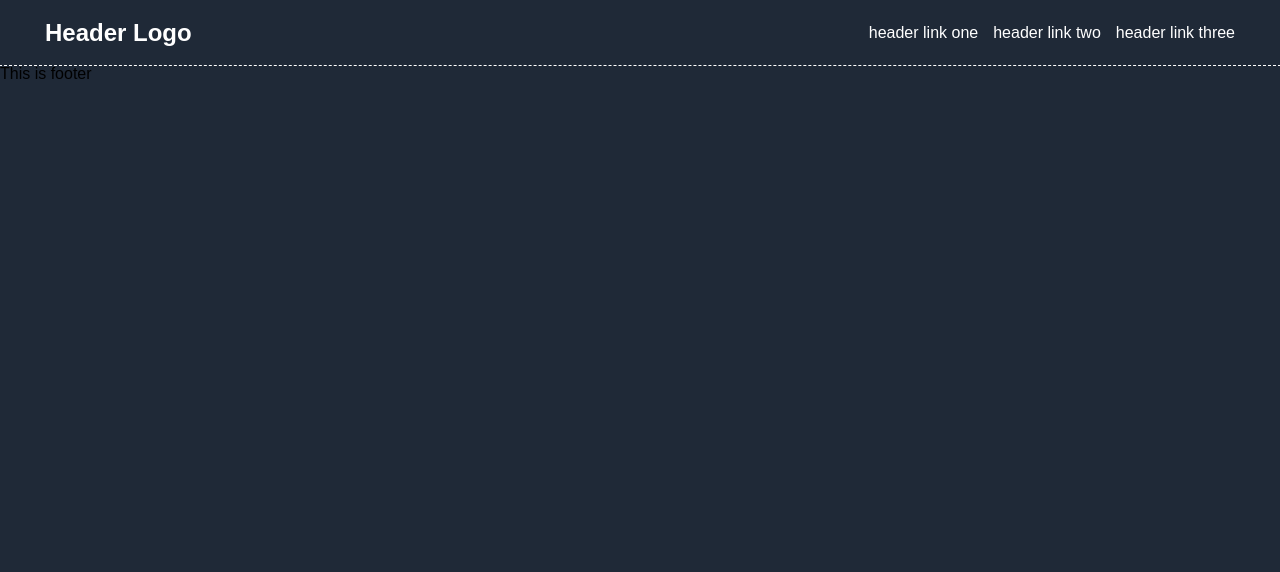
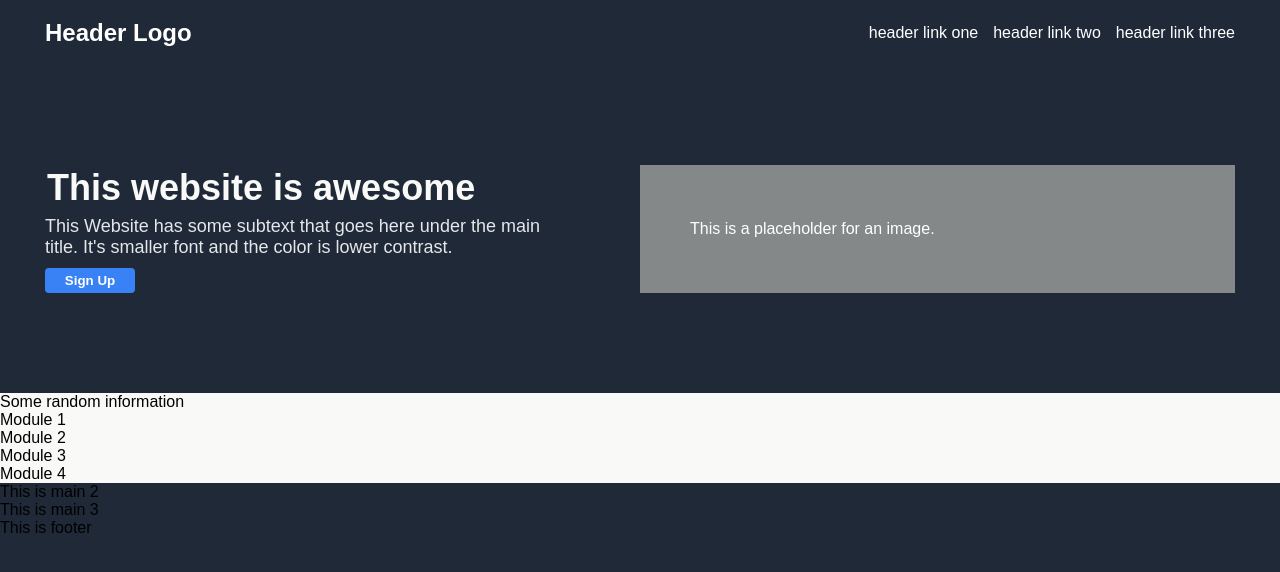
Before and after one commit to ncast37/landing-page, a plain HTML site: page index.html in a window 1280 px wide. Drawn offline with Linux system fonts and the light colour scheme.

```diff
--- a/index.html
+++ b/index.html
@@ -18,10 +18,35 @@
             <div class="header-link-three">header link three</div>
         </div>
     </div>
-    <div class="main-top"></div>
-    <div class="main-1"></div>
-    <div class="main-2"></div>
-    <div class="main-3"></div>
+    <div class="main-top">
+        <div class="main-top-left">
+            <div class="main-top-left-1">
+                This website is awesome
+            </div>
+            <div class="main-top-left-2">
+                This Website has some subtext that goes here under the main title. It's smaller font and the color is lower contrast.
+            </div>
+            <button class="main-top-left-3">
+                Sign Up
+            </button>
+        </div>
+        <div class="main-top-right">
+            <div class="main-top-right-1">
+                This is a placeholder for an image.
+            </div>
+        </div>
+    </div>
+    <div class="main-1">
+        <div class="main-1-info">Some random information</div>
+        <div class="main-1-module-container">
+            <div class="main-1-module-1">Module 1</div>
+            <div class="main-1-module-2">Module 2</div>
+            <div class="main-1-module-3">Module 3</div>
+            <div class="main-1-module-4">Module 4</div>
+        </div>
+    </div>
+    <div class="main-2">This is main 2</div>
+    <div class="main-3">This is main 3</div>
     <div class="footer">This is footer</div>
   </div>
 </body>
--- a/styles.css
+++ b/styles.css
@@ -12,7 +12,6 @@
 }
 
 .header {
-    outline: 1px white dashed;
     color: white;
     height:35px;
     display: flex;
@@ -33,3 +32,63 @@
   font-size: x-large;
   font-weight: 900;
 }
+
+.container div {
+    /* outline: 1px white dashed; */
+}
+
+.main-top {
+    display: flex;
+    flex-direction: row;
+    padding: 100px 45px;
+    color:white;
+    justify-content: space-between;
+    gap: 100px;
+}
+
+.main-top div {
+    flex:1
+}
+
+.main-top-left {
+    display: flex;
+    flex-direction: column;
+    gap:5px;
+}
+.main-top-left-1 {
+    font-weight: 800;
+    color: #F9FAF8;
+    font-size: 36px;
+    padding:2px;
+}
+
+.main-top-left-2 {
+    font-size: 18px;
+    color: #E5e7eb;
+}
+
+.main-top-left-3 {
+    background-color: #3882F6;
+    color: white;
+    border: none;
+    font-weight:600;
+    border-radius: 4px;
+    width: 90px;
+    padding: 5px 10px;
+    margin-top: 5px;
+}
+
+.main-top-right {
+    display: flex;
+    justify-content: center;
+    align-items: center;
+    padding: 50px;
+    width: auto;
+
+    background-color: rgb(132, 136, 136);
+}
+.main-1 {
+    display: flex;
+    flex-direction: column;
+    background-color: #F9FAF8;
+}
```
